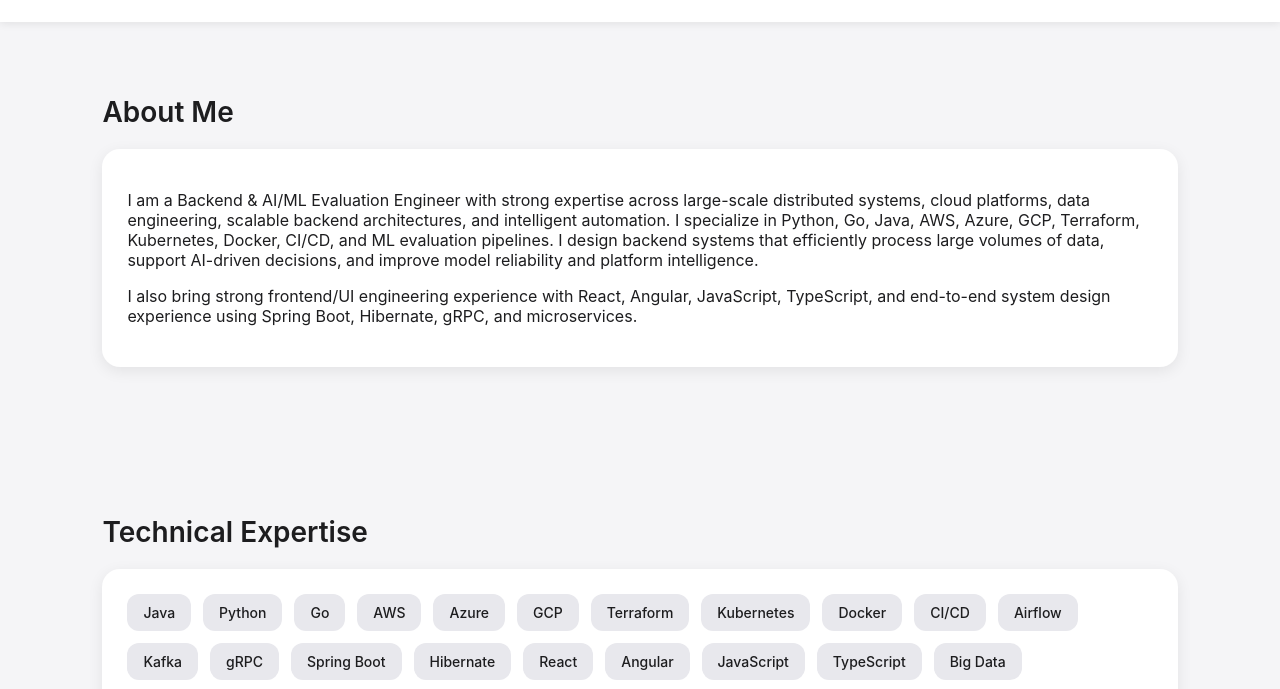
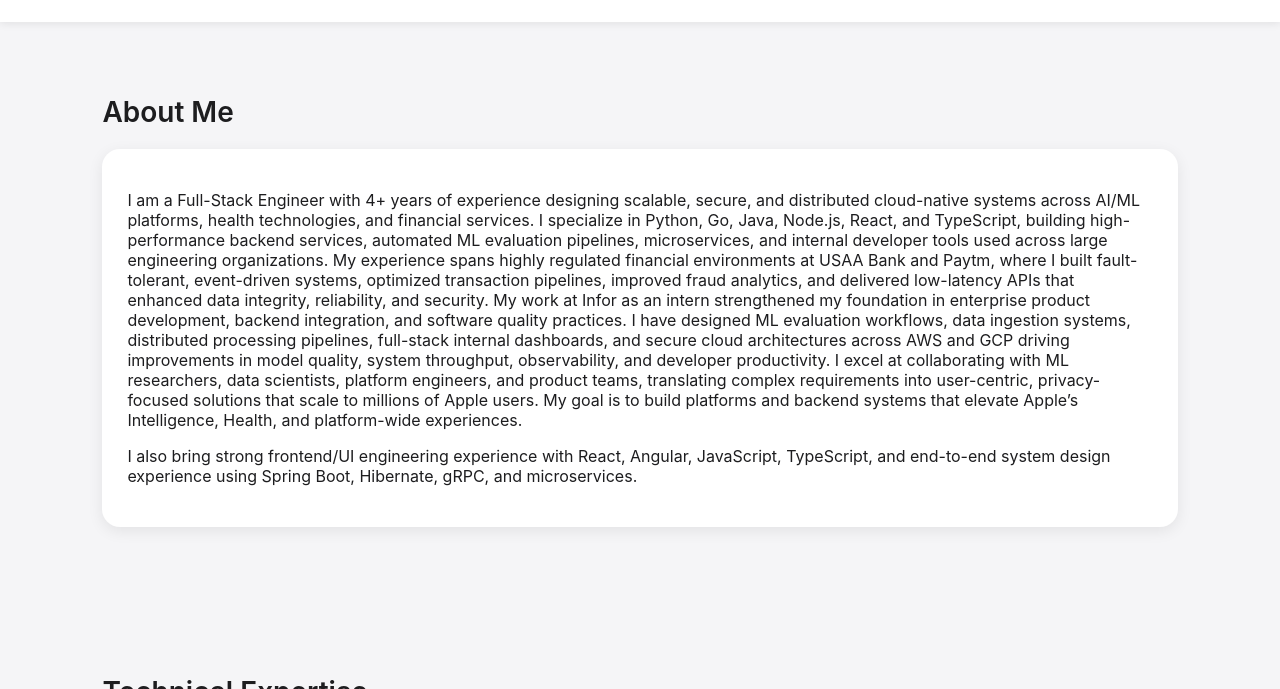
Before and after one commit to sowmyacherukupally/Cherukupally_Sowmya_Portfolio, a plain HTML site: page index.html in a window 1280 px wide. Shown: the part 92-781 px from the top of the page. Drawn offline with Linux system fonts and the light colour scheme.

Commit message:
Update index.html

```diff
--- a/index.html
+++ b/index.html
@@ -78,11 +78,11 @@
   <h2>About Me</h2>
   <div class="card">
     <p>
-      I am a Backend & AI/ML Evaluation Engineer with strong expertise across large-scale distributed systems,
-      cloud platforms, data engineering, scalable backend architectures, and intelligent automation.
-      I specialize in Python, Go, Java, AWS, Azure, GCP, Terraform, Kubernetes, Docker, CI/CD, and ML evaluation pipelines.
-      I design backend systems that efficiently process large volumes of data, support AI-driven decisions,
-      and improve model reliability and platform intelligence.
+      I am a Full-Stack Engineer with 4+ years of experience designing scalable, secure, and distributed cloud-native systems across AI/ML platforms, health technologies, and financial services. I specialize in Python, Go, Java, Node.js, React, and TypeScript, building high-performance backend services, automated ML evaluation pipelines, microservices, and internal developer tools used across large engineering organizations.
+
+My experience spans highly regulated financial environments at USAA Bank and Paytm, where I built fault-tolerant, event-driven systems, optimized transaction pipelines, improved fraud analytics, and delivered low-latency APIs that enhanced data integrity, reliability, and security. My work at Infor as an intern strengthened my foundation in enterprise product development, backend integration, and software quality practices.
+
+I have designed ML evaluation workflows, data ingestion systems, distributed processing pipelines, full-stack internal dashboards, and secure cloud architectures across AWS and GCP driving improvements in model quality, system throughput, observability, and developer productivity. I excel at collaborating with ML researchers, data scientists, platform engineers, and product teams, translating complex requirements into user-centric, privacy-focused solutions that scale to millions of Apple users. My goal is to build platforms and backend systems that elevate Apple’s Intelligence, Health, and platform-wide experiences.
     </p>
     <p>
       I also bring strong frontend/UI engineering experience with React, Angular, JavaScript, TypeScript,
```
